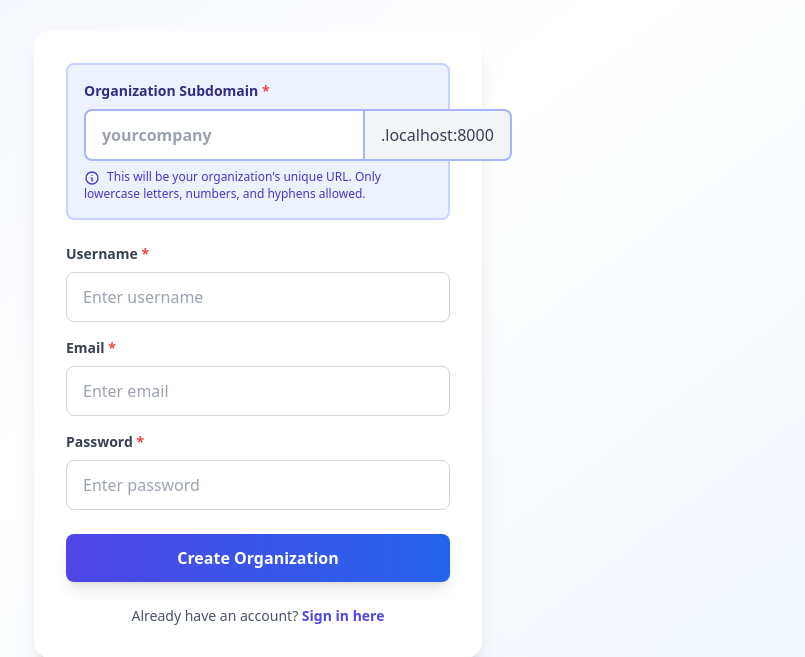
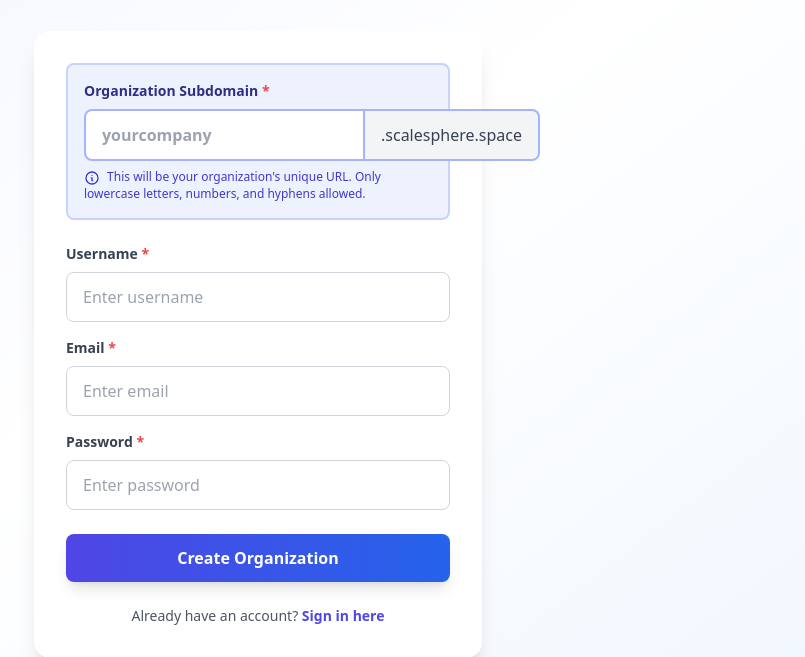
Before and after one commit to fahadAziz-byte/Multi-Tenant-Saas-Enterprise-Project, a Django app: page /users/user-signup/ in a window 1280 px wide. Shown: the part 209-866 px from the top of the page, without its empty margins (382-1187 px from the left). Run offline with Django 5.2, Linux system fonts and the light colour scheme; some libraries are stand-ins or nearby versions.

Commit message:
Adjusted signup and login page

```diff
--- a/src/templates/accounts/login.html
+++ b/src/templates/accounts/login.html
@@ -21,7 +21,7 @@
                     </svg>
                 </div>
                 <h2 class="text-3xl font-bold text-gray-900">Welcome Back</h2>
-                {% if request.subdomain == 'public' or request.subdomain == 'localhost' %}
+                {% if request.subdomain == 'public' or request.subdomain == 'localhost' or request.subdomain == 'app' %}
                     <p class="mt-2 text-sm text-gray-600">Sign in to your account as <strong>Tenant Owner</strong></p>
                 {% else %}
                     <p class="mt-2 text-sm text-gray-600">Sign in to your account as HR/Employee</p>
--- a/src/templates/accounts/tenant/tenant_signup.html
+++ b/src/templates/accounts/tenant/tenant_signup.html
@@ -57,7 +57,7 @@
                                 placeholder="yourcompany"
                             >
                             <span class="px-4 py-3 bg-gray-100 border-2 border-l-0 border-indigo-300 rounded-r-lg text-gray-700 font-medium">
-                                .localhost:8000
+                                .scalesphere.space
                             </span>
                         </div>
                         <p class="text-xs text-indigo-700 mt-2">
```
